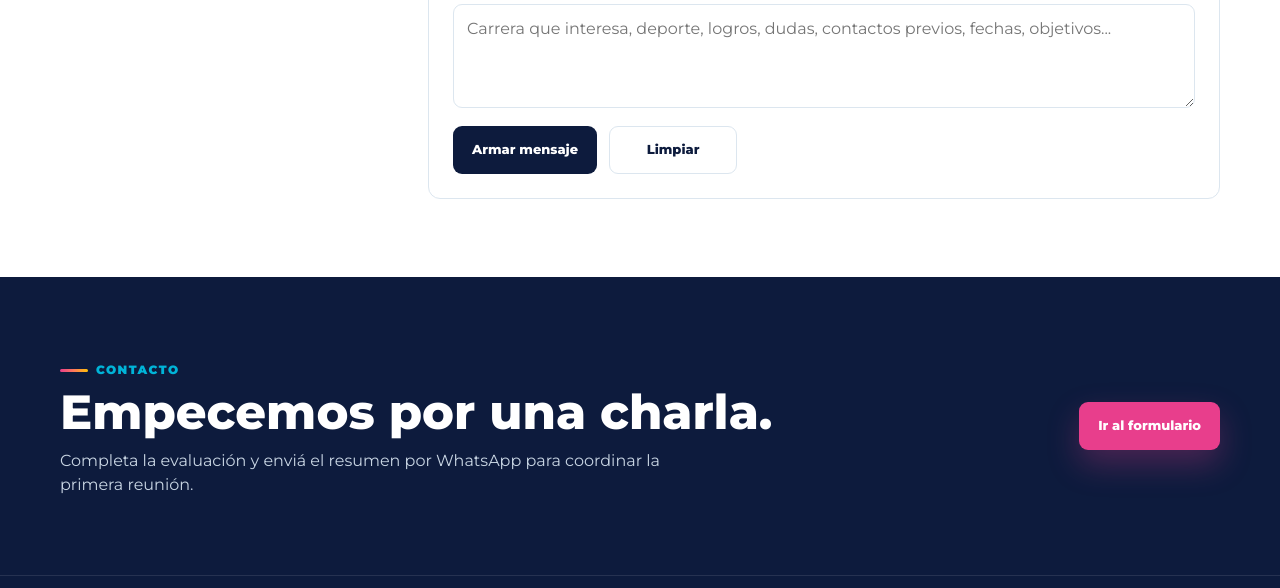
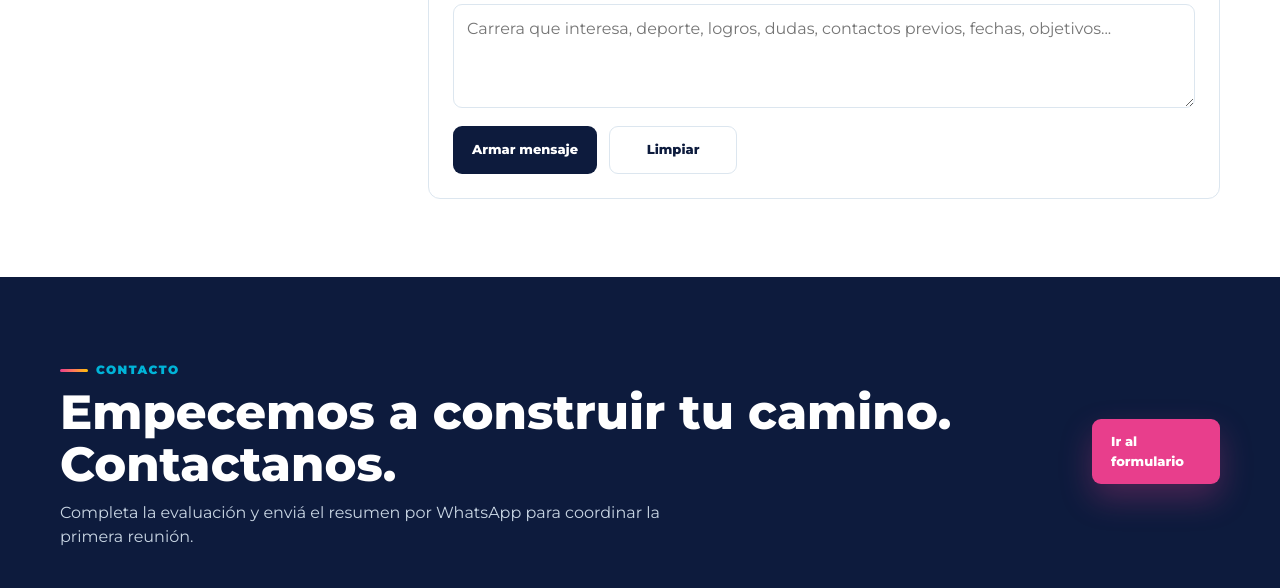
Before and after one commit to Vitolop1/VANTAGE, a website: page index.html in a window 1280 px wide. Shown: the part 5467-6055 px from the top of the page. Drawn offline with Linux system fonts and the light colour scheme.

Commit message:
Update contact section headline

```diff
--- a/index.html
+++ b/index.html
@@ -454,7 +454,7 @@
     <div class="wrap contact-row">
       <div>
         <div class="eyebrow">Contacto</div>
-        <h2>Empecemos por una charla.</h2>
+        <h2>Empecemos a construir tu camino. Contactanos.</h2>
         <p>Completa la evaluación y enviá el resumen por WhatsApp para coordinar la primera reunión.</p>
       </div>
       <a class="btn btn-primary" href="#evaluacion">Ir al formulario</a>
```
